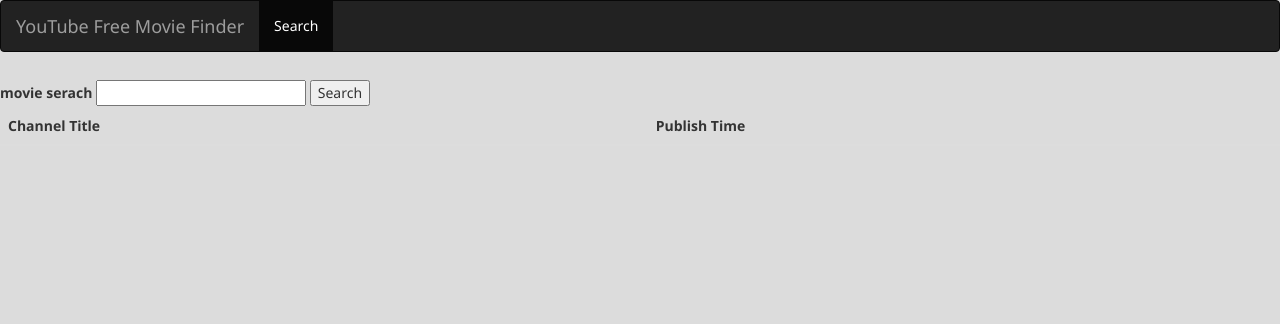
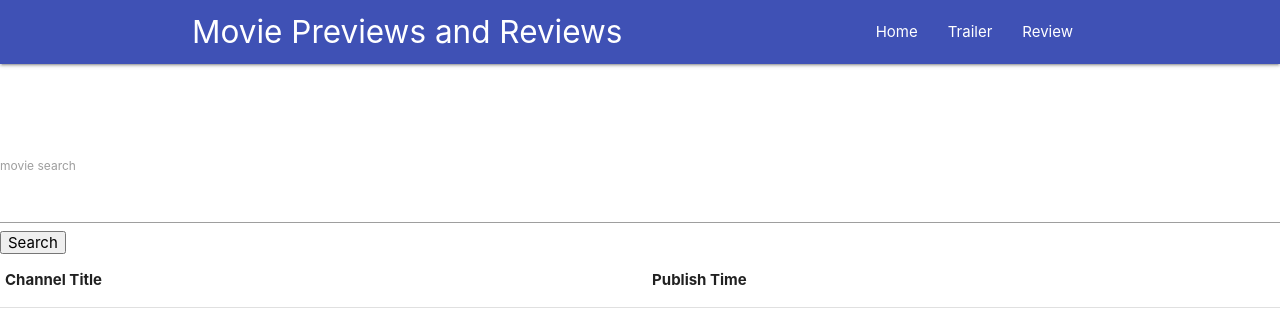
Before and after one commit to chrispicano/YouTube-Movie-Search, a plain HTML site: page index.html in a window 1280 px wide. Drawn offline with nearby package versions, Linux system fonts and the light colour scheme.

Commit message:
adding styling

```diff
--- a/index.html
+++ b/index.html
@@ -3,41 +3,43 @@
 <head>
     <meta charset="UTF-8">
     <meta name="viewport" content="width=device-width, initial-scale=1.0">
-    <link rel="stylesheet" href="https://maxcdn.bootstrapcdn.com/bootstrap/3.4.1/css/bootstrap.min.css">
-    <link rel="stylesheet" href="./style.css">
+    <link rel="stylesheet" href="https://cdnjs.cloudflare.com/ajax/libs/materialize/1.0.0/css/materialize.min.css">
+    <link rel="stylesheet" href="./project.css">
+    <link href="https://fonts.googleapis.com/icon?family=Material+Icons" rel="stylesheet">
     <script src="https://ajax.googleapis.com/ajax/libs/jquery/3.5.1/jquery.min.js"></script>
-    <script src="https://maxcdn.bootstrapcdn.com/bootstrap/3.4.1/js/bootstrap.min.js"></script>
     <script src="https://code.jquery.com/jquery-1.10.2.js"></script>
-    <script src="./script.js"></script>
+
     <script src="https://apis.google.com/js/api.js"></script>
+    <script src="https://cdnjs.cloudflare.com/ajax/libs/materialize/1.0.0/js/materialize.min.js"></script>
     <title>Free Movie Finder</title>
 </head>
 
 <body class="siteBody">
 
     <!-- nav bar -->
-    <header class="col-xl-12">
-        <nav id="siteNavBar" class="navbar navbar-inverse">
-            <div class="container-fluid">
-                <div class="navbar-header">
-                <button type="button" class="navbar-toggle" data-toggle="collapse" data-target="#myNavbar">
-                    <span class="icon-bar"></span>
-                    <span class="icon-bar"></span>
-                    <span class="icon-bar"></span>
-                </button>
-                <a class="navbar-brand" href="./index.html">YouTube Free Movie Finder</a>
-                </div>
-                <div class="collapse navbar-collapse" id="myNavbar">
-                    <ul class="nav navbar-nav">
-                        <li class="active"><a href="./index.html">Search</a></li>
-                    </ul>
-                </div>
-            </div>
-        </nav>
+    <nav class="nav-wrapper indigo">
+        <div class="container">
+      <a href="#" class="brand-logo">Movie Previews and Reviews</a>
+      <a href="#" class="sidenav-trigger" data-target="mobile-links">
+        <i class="material-icons">menu</i>
+    </a>
+    <ul class="right hide-on-med-and-down">
+        <li><a href="#">Home</a></li>
+        <li><a href="#">Trailer</a></li>
+        <li><a href="#">Review</a></li>
+    </ul>
+    </div>
+    </nav>
+
+    <ul class="sidenav" id="mobile-links">
+        <li><a href="#">Home</a></li>
+        <li><a href="#">Trailer</a></li>
+        <li><a href="#">Review</a></li>
+    </ul>
         <br><br><br><br>
     </header>
 
-    <label for="searchBox">movie serach</label>
+    <label for="searchBox">movie search</label>
     <input id="searchBox">
     <button id="searchBtn" >Search</button>
 
@@ -53,9 +55,13 @@
         </tbody>
       </table>
 
-    <table>
 
-    </table>
+    <script>
+        $(document) .ready(function() {
+            $(".sidenav").sidenav();
+        })
+    </script>
+    <script src="./project.js"></script>
 
 </body>
 
```
